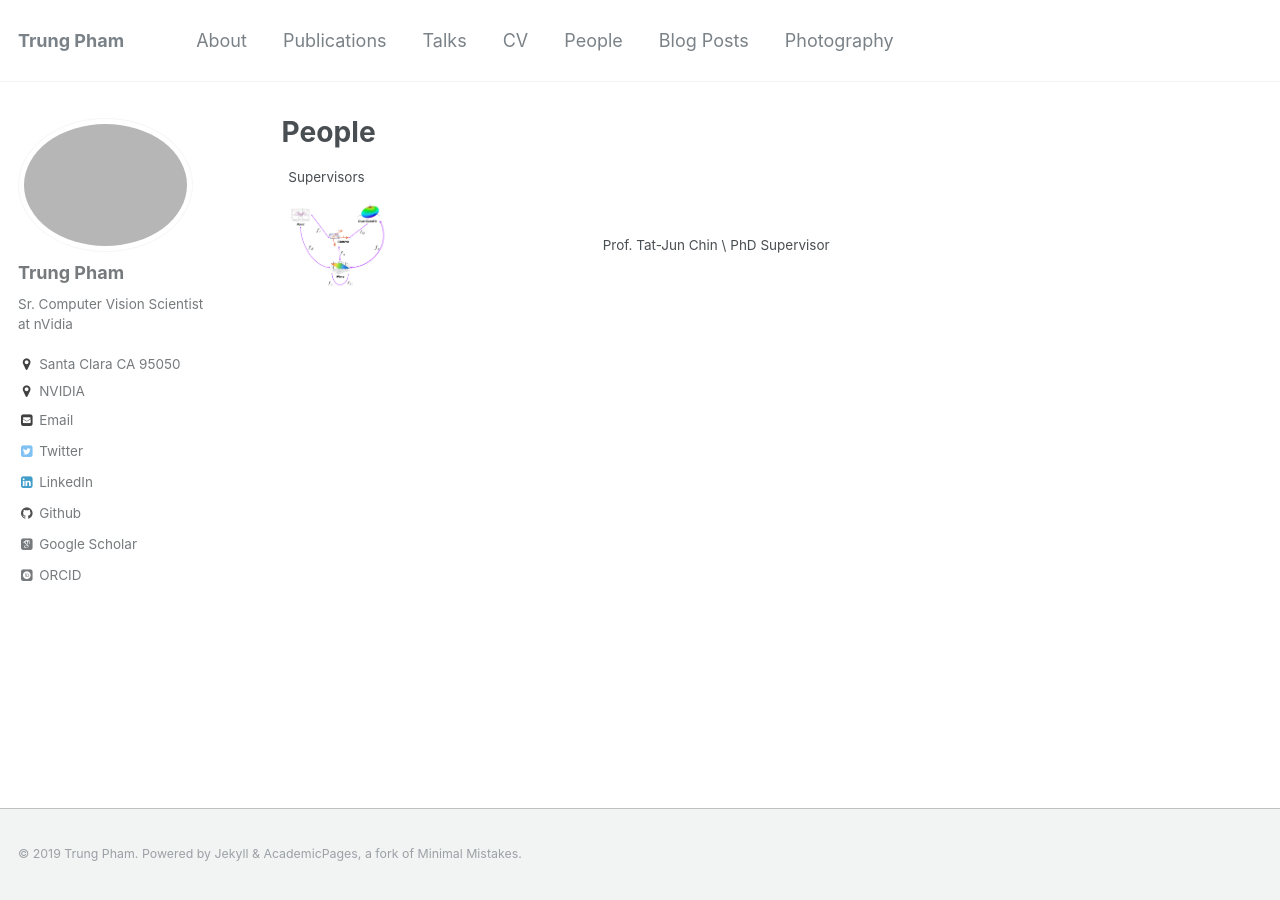
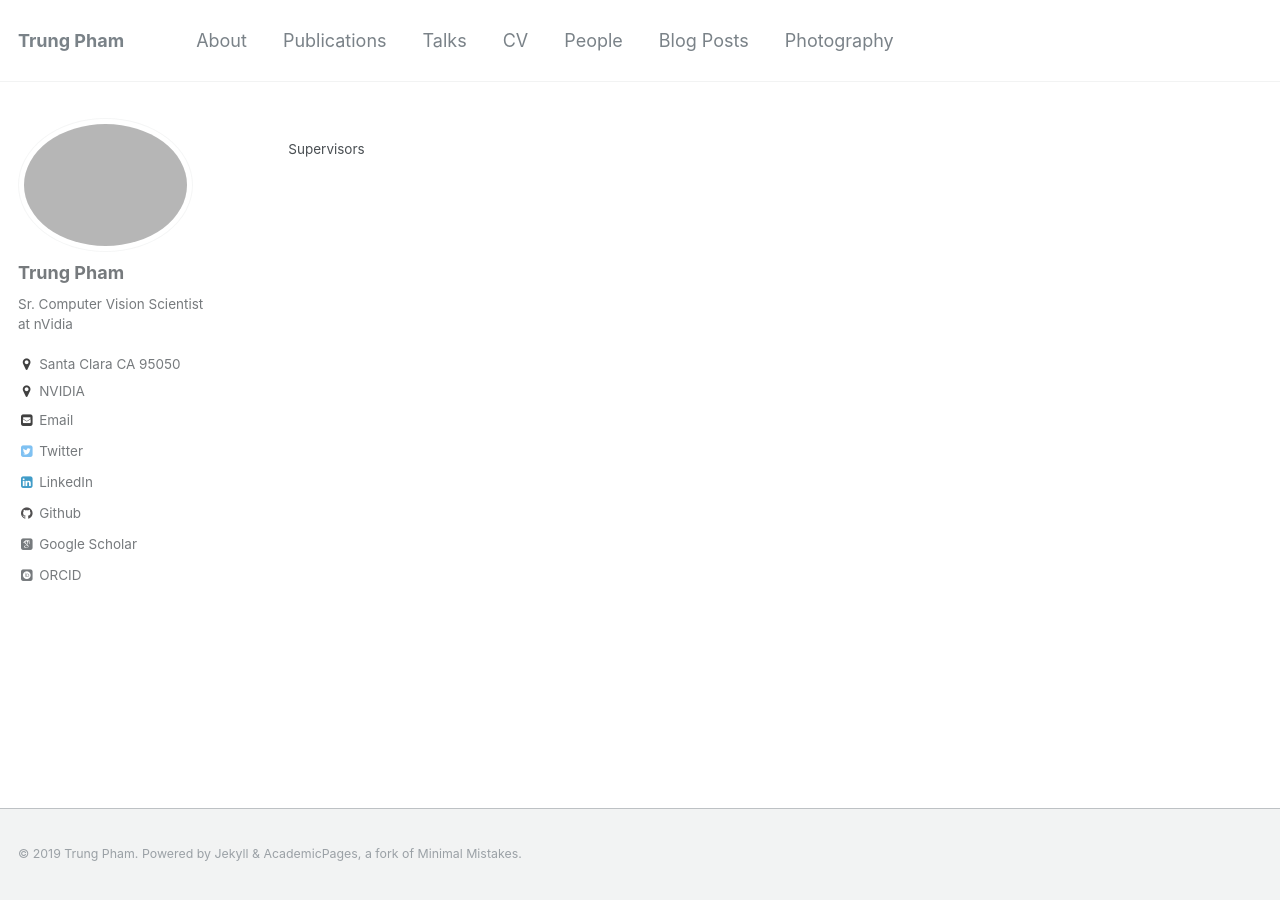
Before and after one commit to trungtpham/trungtpham.github.io, a Jekyll site: the page built from _pages/people.md, in a window 1280 px wide. Built offline with Jekyll 4.4.1, drawn with Linux system fonts in a browser that asks for light colours; some web fonts are replaced.

Commit message:
Update people.md

```diff
--- a/_pages/people.md
+++ b/_pages/people.md
@@ -1,11 +1,11 @@
 ---
 layout: archive
-title: "People"
+title: ""
 permalink: /people/
 author_profile: true
 ---
 
 {% include base_path %}
 
-|  Supervisors |   |
-|<img src="../images/accv2018.png" alt="drawing" width="100px"/>|Prof. Tat-Jun Chin \\ PhD Supervisor|
+|Supervisors||
+|||
```
